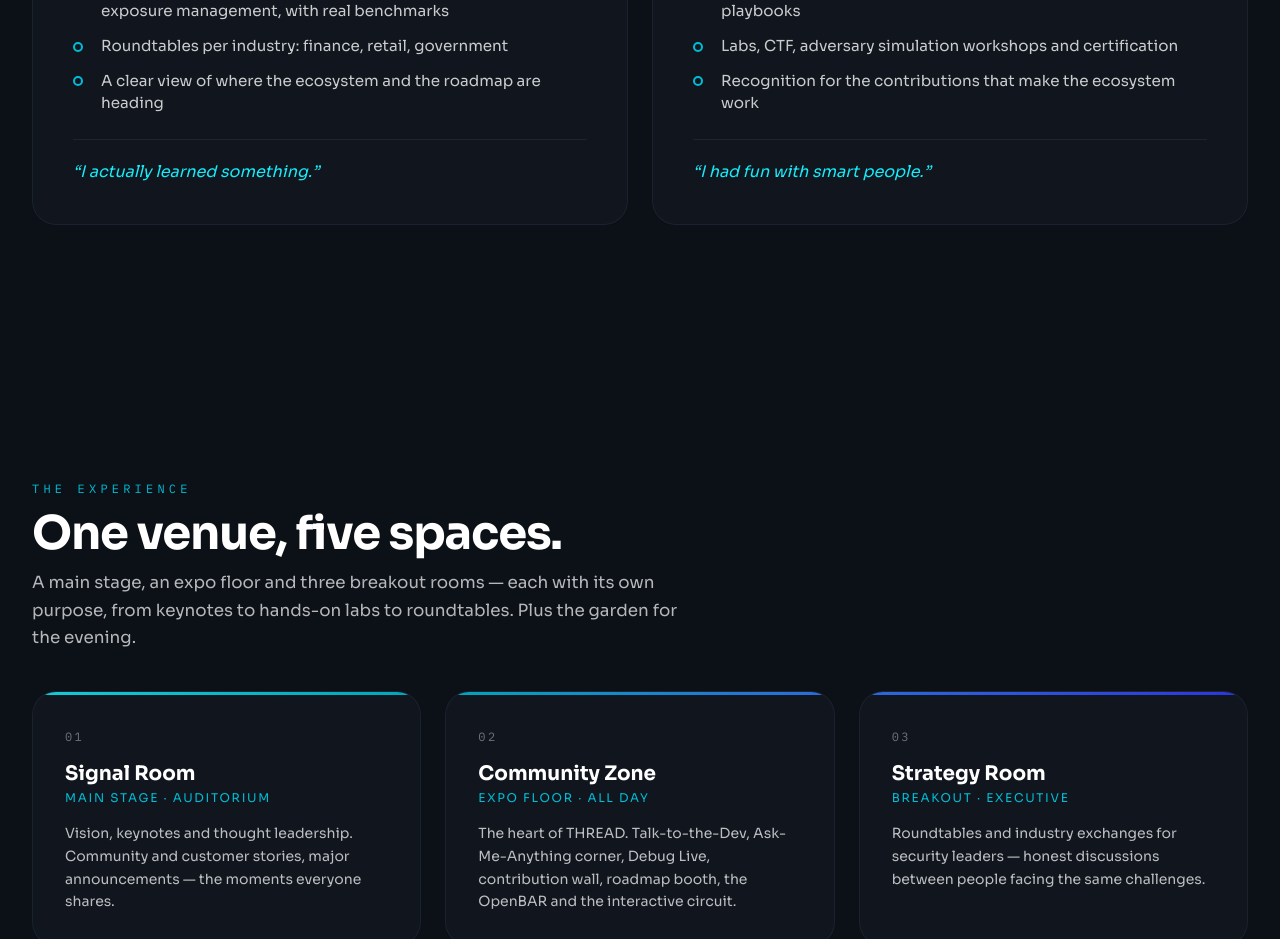
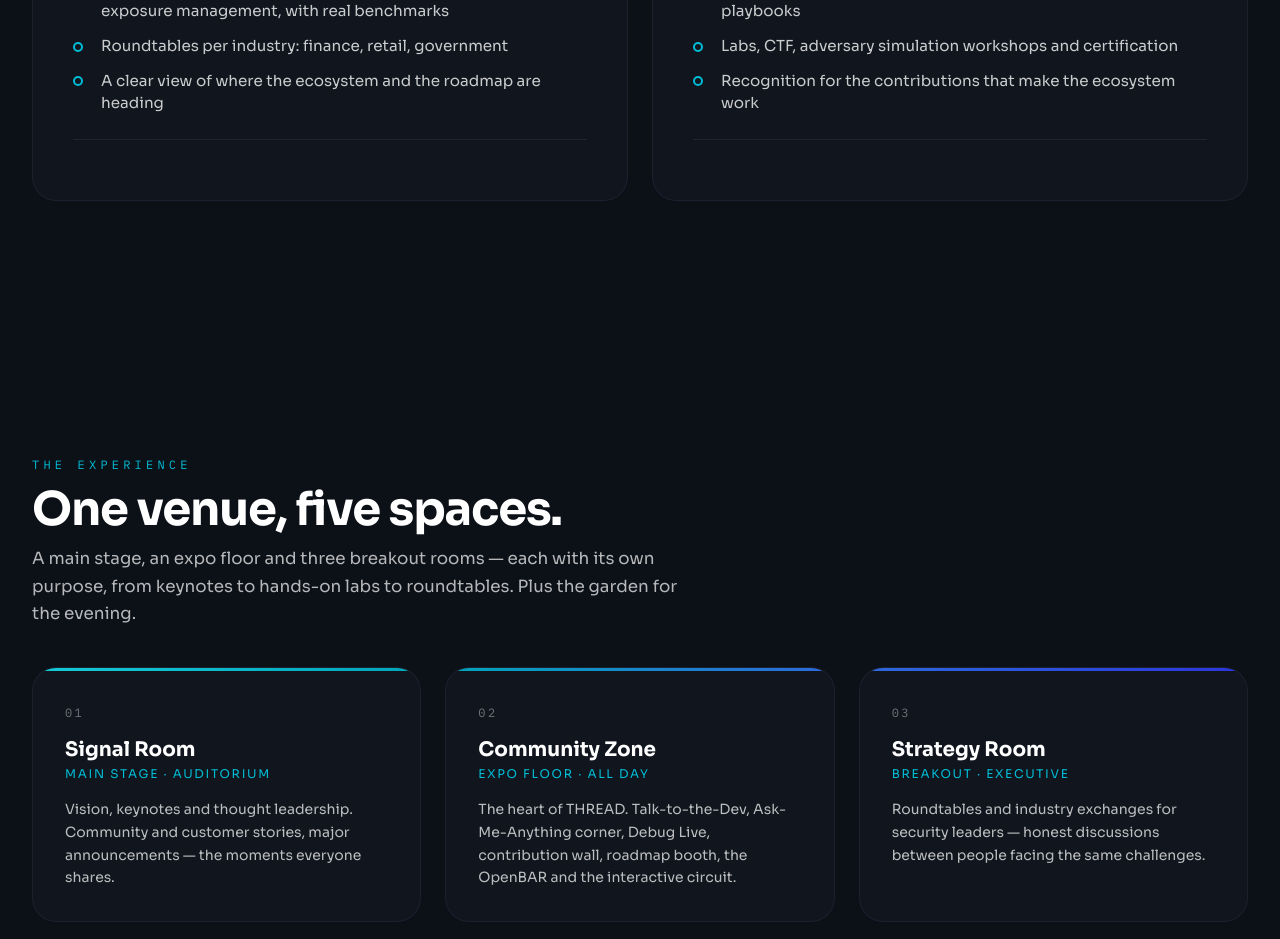
Before and after one commit to FiligranHQ/thread-conference, a React (Vite) app: page / in a window 1280 px wide. Shown: the part 2620-3559 px from the top of the page. Built offline with nearby package versions, Linux system fonts and the light colour scheme.

Commit message:
Update sections.ts
Removed Quotes in the "Two audiences, one thread" section

```diff
--- a/src/content/sections.ts
+++ b/src/content/sections.ts
@@ -48,7 +48,6 @@ export const audiences = {
         "Roundtables per industry: finance, retail, government",
         "A clear view of where the ecosystem and the roadmap are heading",
       ],
-      quote: "“I actually learned something.”",
     },
     {
       name: "Practitioners",
@@ -60,7 +59,6 @@ export const audiences = {
         "Labs, CTF, adversary simulation workshops and certification",
         "Recognition for the contributions that make the ecosystem work",
       ],
-      quote: "“I had fun with smart people.”",
     },
   ],
 } as const;
```
